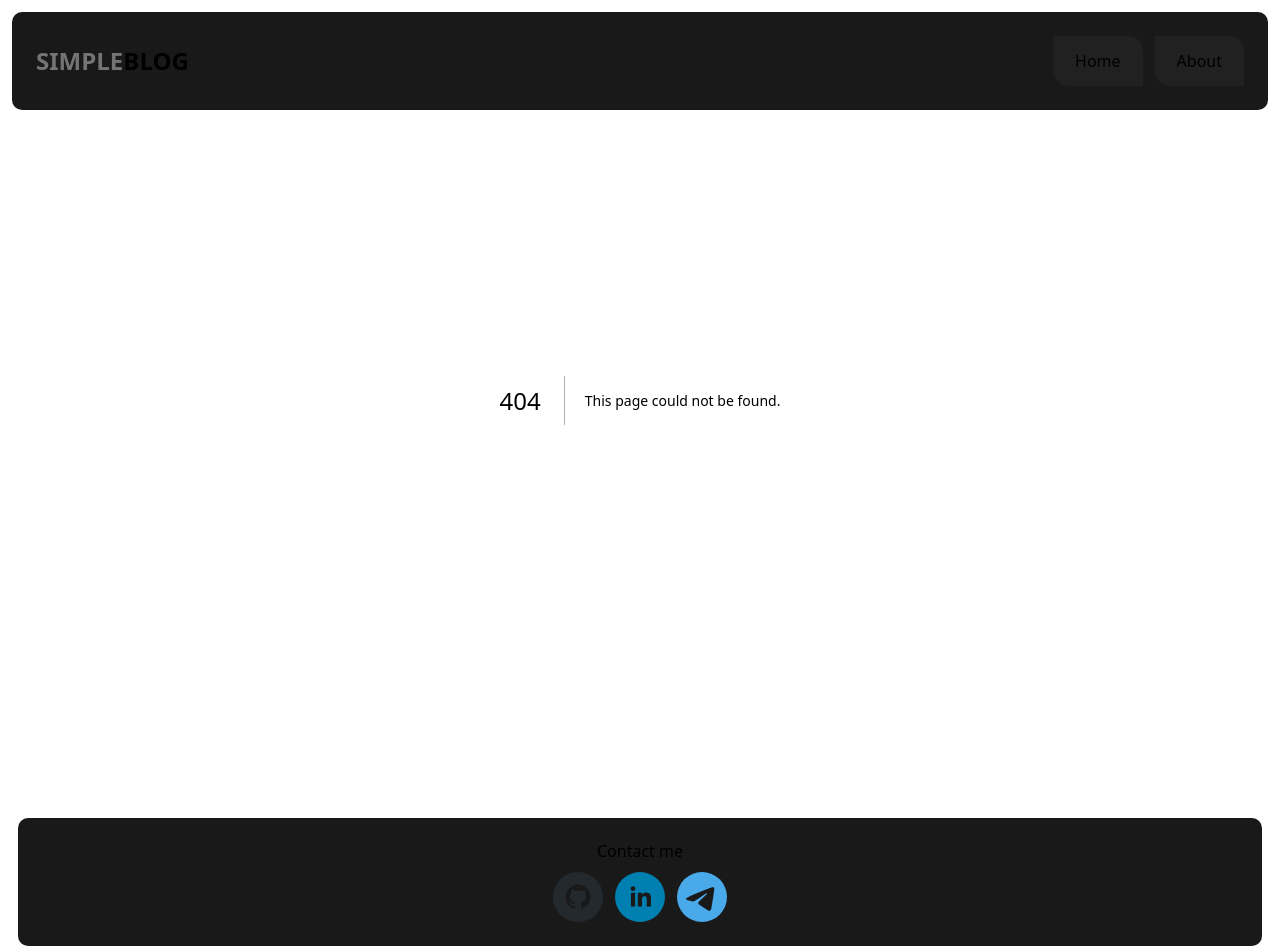
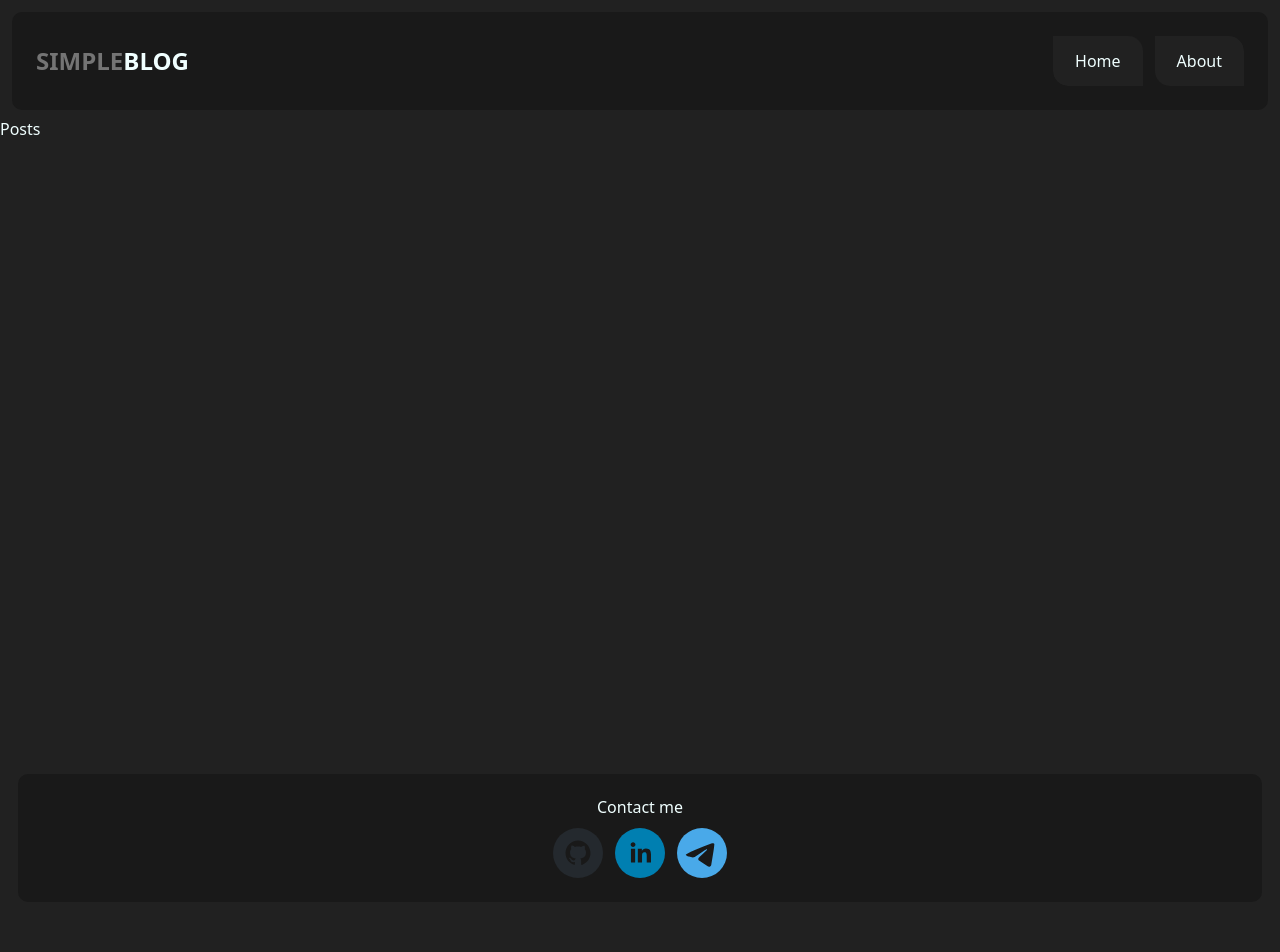
Before and after one commit to Marakasss/simple-blog-app, a Next.js app: page /en in a window 1280 px wide. Before the commit this address had no page. Shown: the top 952 px of the page. After the commit the page ends 920 px from the top, so only its background shows below. Built offline with nearby package versions, Linux system fonts and the light colour scheme.

Commit message:
Internationalization added withowt middleware

```diff
--- /dev/null
+++ b/app/[locale]/layout.tsx
@@ -0,0 +1,25 @@
+import Header from "@/components/Header/Header";
+import Footer from "@/components/Footer/Footer";
+
+export async function generateStaticParams() {
+  return [{ locale: "en" }, { locale: "uk" }];
+}
+//Metadata----------------------------------------
+
+//RootLayout----------------------------------------
+
+export default async function LocaiizeRootLayout({
+  children,
+  params,
+}: Readonly<{
+  children: React.ReactNode;
+  params: Promise<{ locale: "en" | "uk" }>;
+}>) {
+  return (
+    <>
+      <Header params={params} />
+      <main> {children}</main>
+      <Footer params={params} />
+    </>
+  );
+}
--- /dev/null
+++ b/app/[locale]/page.tsx
@@ -0,0 +1,7 @@
+import React from "react";
+
+const Posts = () => {
+  return <div>Posts</div>;
+};
+
+export default Posts;
--- a/app/globals.css
+++ b/app/globals.css
@@ -9,5 +9,5 @@ body {
   margin: 0;
   background-color: #212121;
   color: azure;
-  margin-top: 75px;
+  margin-top: 120px;
 }
--- a/app/layout.tsx
+++ b/app/layout.tsx
@@ -1,8 +1,6 @@
 import { Raleway } from "next/font/google";
 import "./globals.css";
 import TanStackProvider from "@/components/TanStackProvider/TanStackProvider";
-import Header from "@/components/Header/Header";
-import Footer from "@/components/Footer/Footer";
 
 //Fonts----------------------------------------
 
@@ -17,7 +15,7 @@ const raleway = Raleway({
 
 //RootLayout----------------------------------------
 
-export default function RootLayout({
+export default async function RootLayout({
   children,
   modal,
 }: Readonly<{
@@ -28,10 +26,8 @@ export default function RootLayout({
     <html lang="en">
       <body className={raleway.variable}>
         <TanStackProvider>
-          <Header />
           {children}
           {modal}
-          <Footer />
         </TanStackProvider>
       </body>
     </html>
--- a/app/page.tsx
+++ b/app/page.tsx
@@ -1,7 +1,7 @@
-import React from "react";
+import { redirect } from "next/navigation";
 
 const HomePage = () => {
-  return <div></div>;
+  redirect("/en");
 };
 
 export default HomePage;
--- a/components/Footer/Footer.tsx
+++ b/components/Footer/Footer.tsx
@@ -4,13 +4,21 @@ import { SocialIcon } from "react-social-icons";
 import "react-social-icons/github";
 import "react-social-icons/linkedin";
 import "react-social-icons/telegram";
+import { getDictionary } from "@/language/dictionaries";
 
-const Footer = () => {
+const Footer = async ({
+  params,
+}: {
+  params: Promise<{ locale: "en" | "uk" }>;
+}) => {
+  const { locale } = await params;
+  const dict = await getDictionary(locale);
+
   return (
     <footer className={css.footer}>
       <div className={css.container}>
         <div className={css.contacts}>
-          <p>Contact me</p>
+          <p>{dict.contact}</p>
           <div className={css.socials}>
             <SocialIcon
               url="https://github.com/Marakasss"
--- a/components/Header/Header.tsx
+++ b/components/Header/Header.tsx
@@ -1,8 +1,16 @@
 import React from "react";
 import css from "./Header.module.css";
 import Link from "next/link";
+import { getDictionary } from "@/language/dictionaries";
 
-const Header = () => {
+const Header = async ({
+  params,
+}: {
+  params: Promise<{ locale: "en" | "uk" }>;
+}) => {
+  const { locale } = await params;
+  const dict = await getDictionary(locale);
+
   return (
     <header className={css.header}>
       <div className={css.container}>
@@ -12,10 +20,10 @@ const Header = () => {
         <nav>
           <ul className={css.navList}>
             <li className={css.navItem}>
-              <Link href={"/"}>Home</Link>
+              <Link href={"/"}>{dict.home}</Link>
             </li>
             <li className={css.navItem}>
-              <Link href={"/"}>About</Link>
+              <Link href={"/"}>{dict.about}</Link>
             </li>
           </ul>
         </nav>
--- /dev/null
+++ b/language/dictionaries.ts
@@ -0,0 +1,9 @@
+import "server-only";
+
+const dictionaries = {
+  en: () => import("./dictionaries/en.json").then((module) => module.default),
+  uk: () => import("./dictionaries/uk.json").then((module) => module.default),
+};
+
+export const getDictionary = async (locale: "en" | "uk") =>
+  dictionaries[locale]();
--- /dev/null
+++ b/language/dictionaries/en.json
@@ -0,0 +1,5 @@
+{
+  "home": "Home",
+  "about": "About",
+  "contact": "Contact me"
+}
--- /dev/null
+++ b/language/dictionaries/uk.json
@@ -0,0 +1,5 @@
+{
+  "home": "Головна",
+  "about": "Про нас",
+  "contact": "Мої контакти"
+}
```
Also changed, not shown: app/[locale]/about/page.tsx (added, +7 -0 lines), middleware.ts (added).
